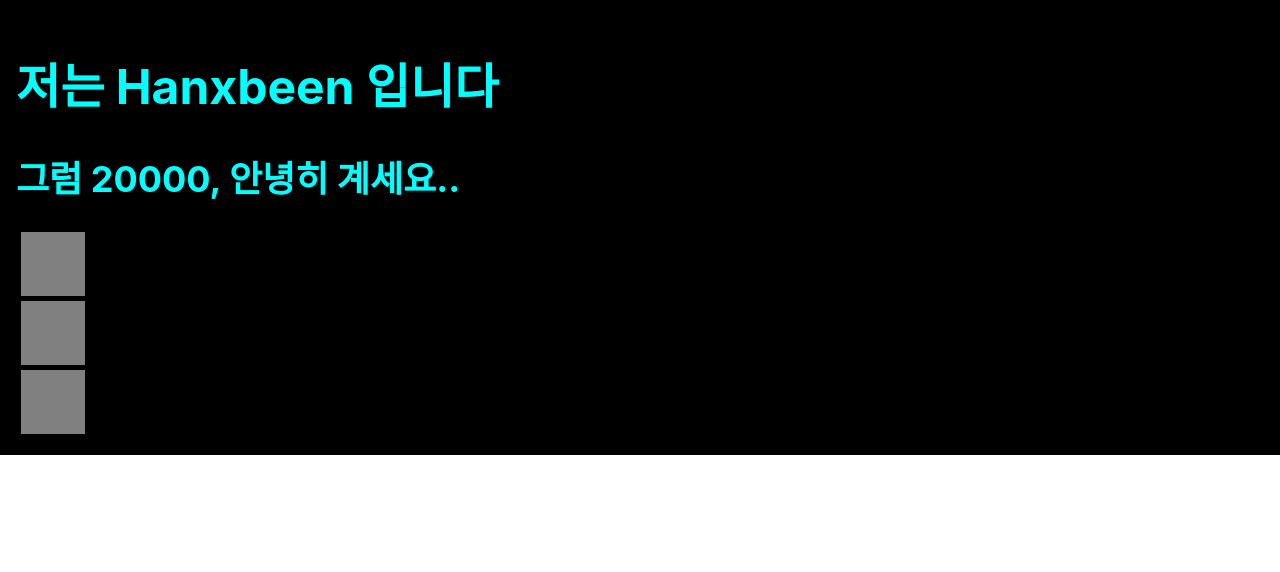
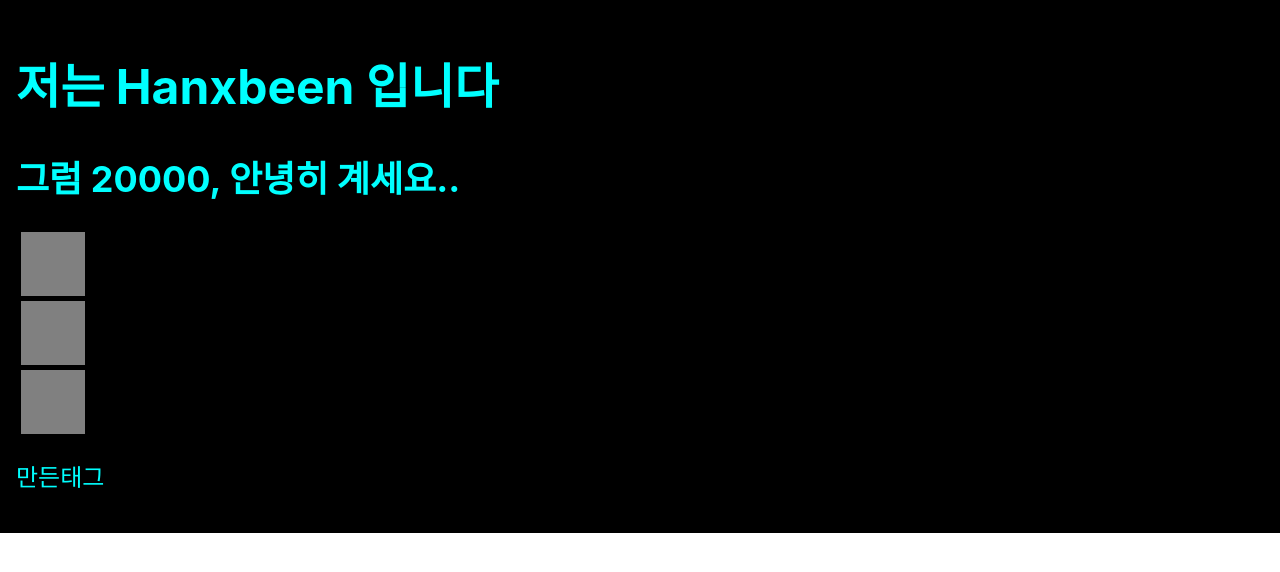
Before and after one commit to Hanxbeen/React_Tutorial, a React (Create React App) app in the folder begin-react/: page / in a window 1280 px wide. Shown: the top 572 px of the page. Built offline with nearby package versions, Linux system fonts and the light colour scheme.

Commit message:
study : '변수에 HTML태그를 만들고 {}로 불러오기'

```diff
--- a/begin-react/src/Hello.js
+++ b/begin-react/src/Hello.js
@@ -3,7 +3,11 @@ import "./App.css";
 
 function Hello() {
   const name = "Hanxbeen";
-
+  const makeTag = (
+    <div>
+      <p>만든태그</p>
+    </div>
+  );
   const style = {
     backgroundColor: "Black",
     color: "aqua",
@@ -17,6 +21,7 @@ function Hello() {
       <div className="gray-box"></div>
       <div className="gray-box"></div>
       <div className="gray-box"></div>
+      {makeTag}
       {/* 주석 처리하는 방법 */}
       {/* 주석 처리하는 방법 */}
     </div>
```
Also changed, not shown: 1 other file (tests, documents, lock files or other folders).
